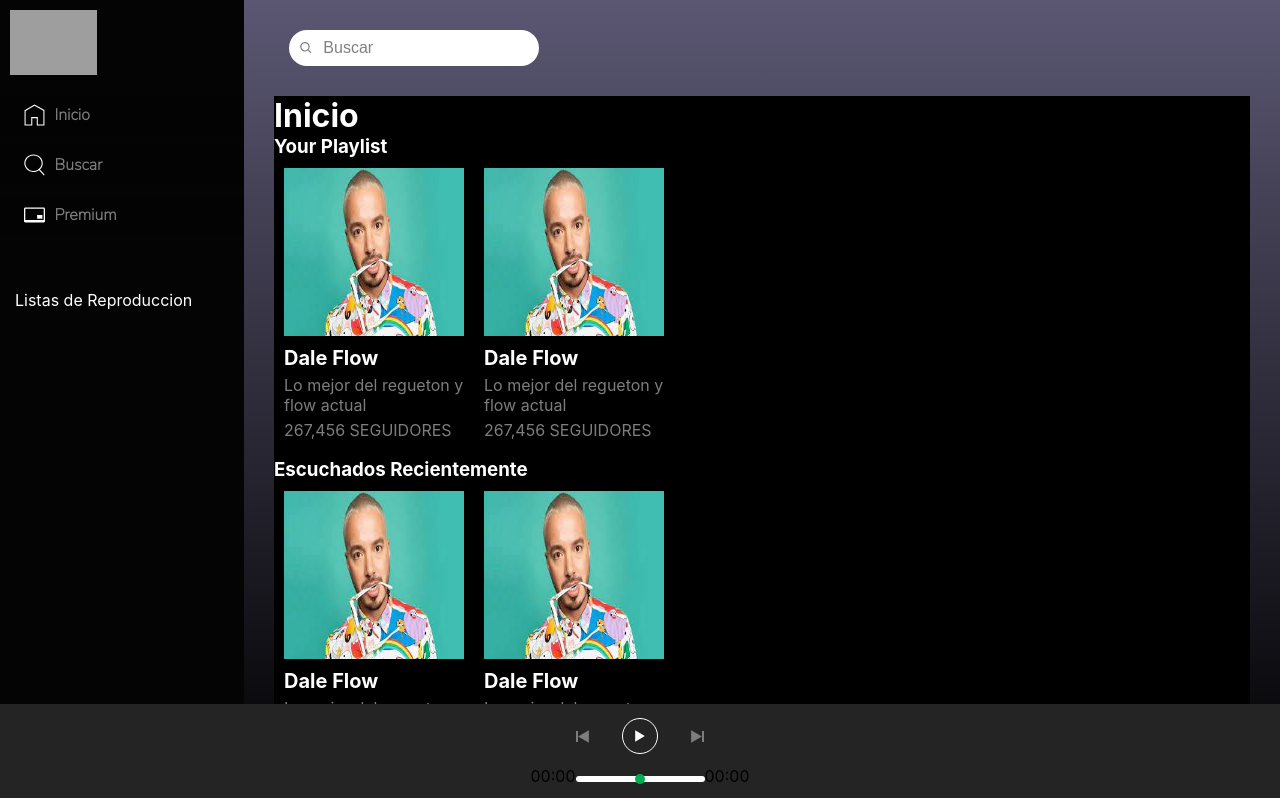
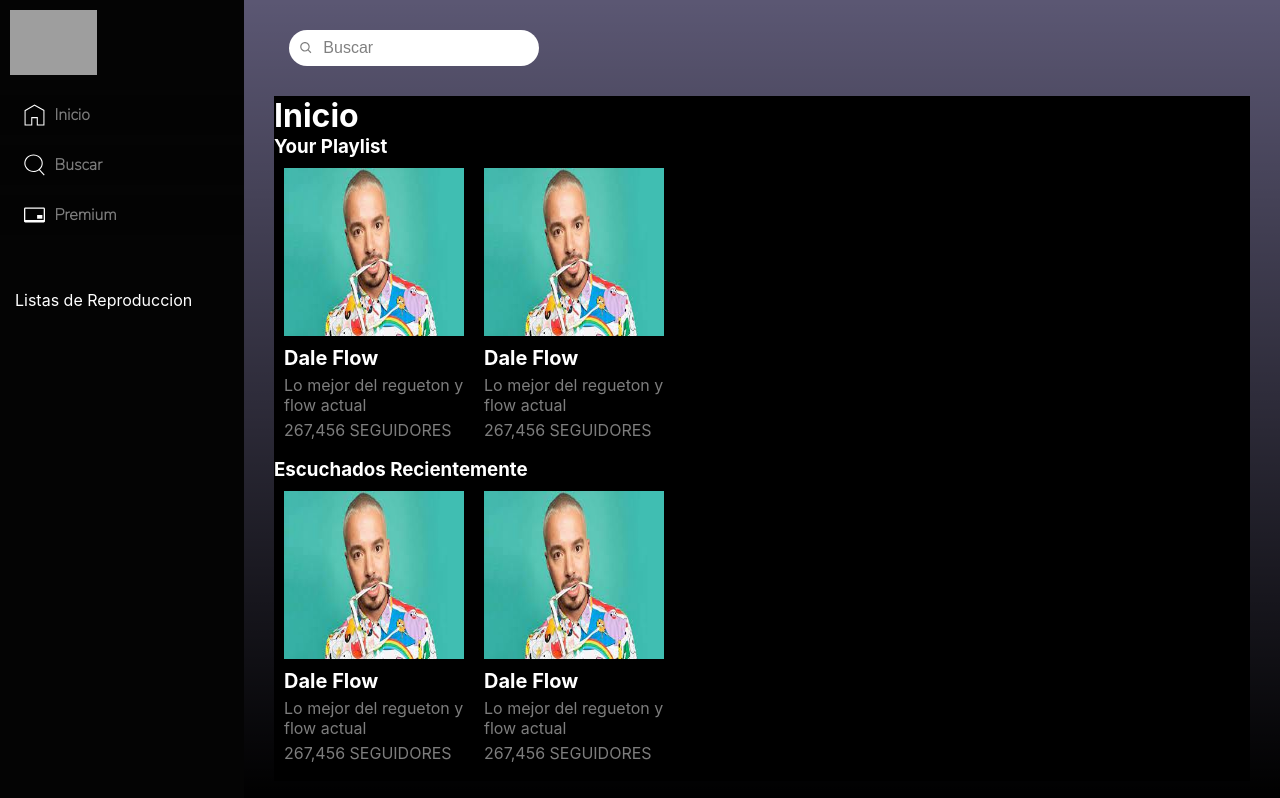
Before and after one commit to codekacode/spotitube, a React (Create React App) app: page / in a window 1280 px wide. Shown: the top 798 px of the page. Built offline with nearby package versions, Linux system fonts and the light colour scheme; grey boxes are pictures that could not be loaded.

Commit message:
Fix bugs to push main

```diff
--- a/src/pages/Template.js
+++ b/src/pages/Template.js
@@ -30,9 +30,9 @@ function Template ({children}){
           <NavBar/>
           <Body />
         </ContentDiv>
-        <PlayerDiv>
+        {/* <PlayerDiv>
           <Player />
-        </PlayerDiv>
+        </PlayerDiv> */}
     </StyledDiv>
   )
 }
```
